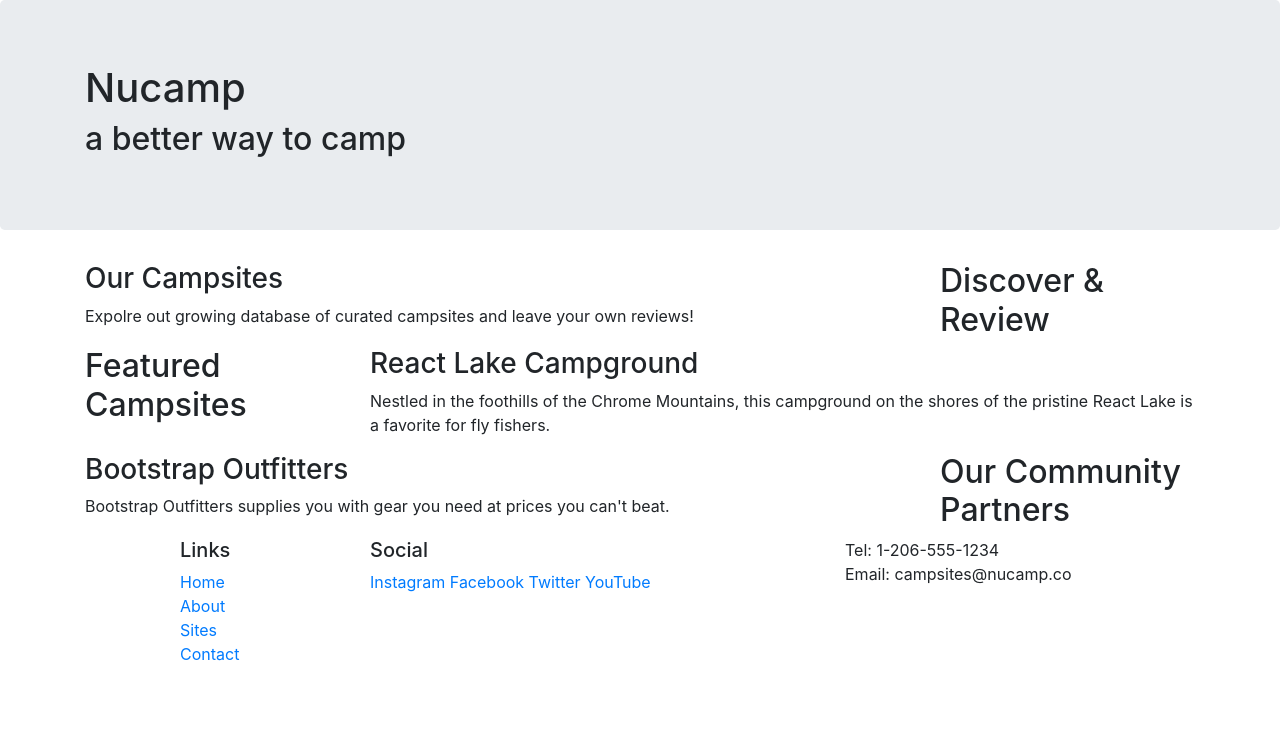
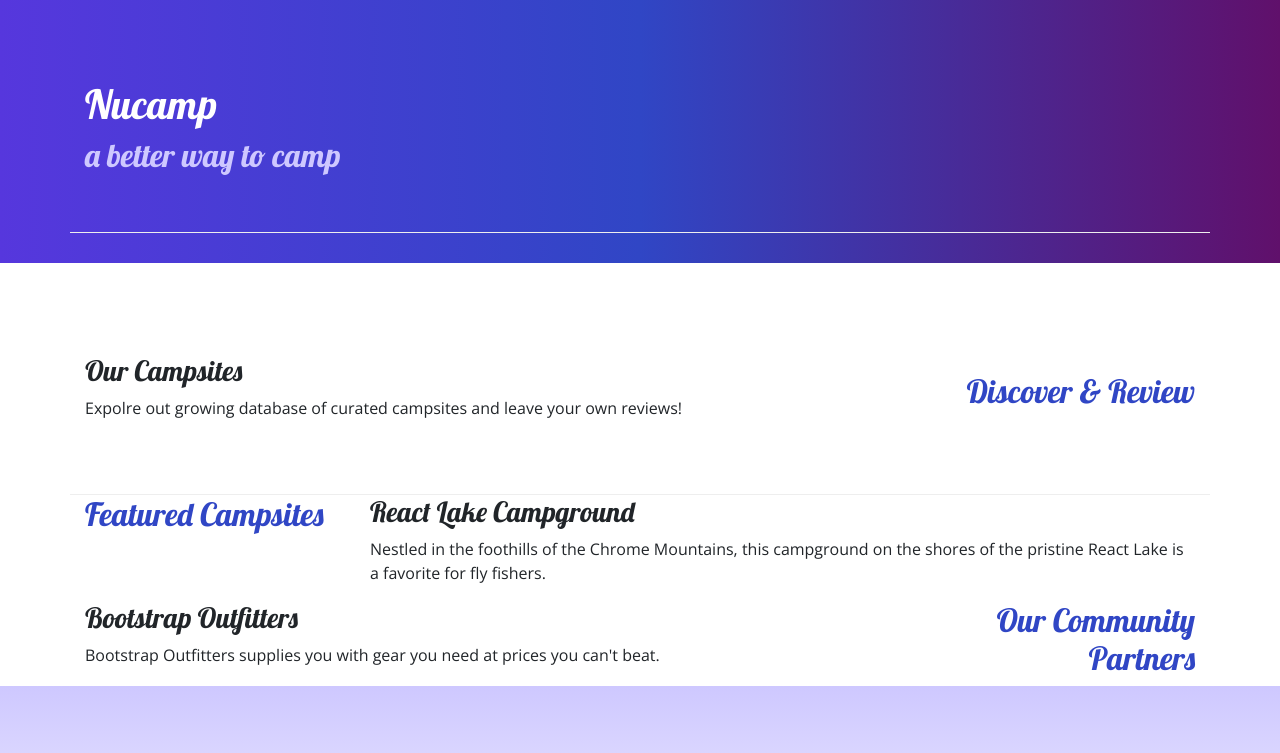
Before and after one commit to bnardy06/nucamp-bootstrap-revamp, a website: page index.html in a window 1280 px wide. Shown: the top 753 px of the page. Drawn offline with nearby package versions, Linux system fonts and the light colour scheme.

Commit message:
Adding Custom Styles

```diff
--- /dev/null
+++ b/css/styles.css
@@ -0,0 +1,32 @@
+body {
+    font-family: "Open Sans", sans-serif;
+}
+
+h1, h2, h3 {
+    font-family: "Lobster", cursive;
+}
+
+h2 {
+    color: #3046C5;
+}
+
+header h2 {
+    color: #CEC8FF;
+}
+
+footer {
+    background-image: linear-gradient(#CEC8FF, white);
+    padding: 20px 0;
+}
+
+.jumbotron {
+    padding: 30px;
+    background-image: linear-gradient(to right,#5637DD, #3046C5, #60106B);
+    color: white;
+}
+
+.row-content {
+    padding: 50px 0;
+    border-bottom: 1px ridge;
+    min-height: 200px;
+}
--- a/index.html
+++ b/index.html
@@ -5,16 +5,20 @@
     <meta charset="utf-8" />
     <meta name="viewport" content="width=device-width, initial-scale=1" />
 
+    <!--Bootstrap Css link comes first-->
     <link rel="stylesheet" href="node_modules/bootstrap/dist/css/bootstrap.min.css" />
+
+    <link rel="stylesheet" href="https://fonts.googleapis.com/css?family=Lobster|Open+Sans" />
+    <link rel="stylesheet" href="css/styles.css" />
 
     <title> Nucamp: A Better Way To Camp</title>
 </head>
 
 <body>
 
-    <header class="jumbotron">
+    <header class="jumbotron jumbotron-fluid">
         <div class="container">
-            <div class="row">
+            <div class="row row-content align-items-center">
                 <div class="col">
                     <h1> Nucamp </h1>
                     <h2> a better way to camp </h2>
@@ -24,9 +28,9 @@
     </header>
 
     <div class="container">
-        <div class="row">
+        <div class="row row-content align-items-center">
             <div class="col-sm-4 order-sm-last col-md-3">
-                <h2> Discover & Review </h2>
+                <h2 class="text-sm-right"> Discover & Review </h2>
                 </div>
                 <div class="col">
                     <h3> Our Campsites </h3>
@@ -46,7 +50,7 @@
 
             <div class="row">
                 <div class="col-sm-4 order-sm-last col-md-3">
-                    <h2> Our Community Partners </h2>
+                    <h2 class="text-sm-right"> Our Community Partners </h2>
                 </div>
                 <div class="col">
                     <h3> Bootstrap Outfitters </h3>
@@ -56,7 +60,7 @@
         </div>
     <footer>
         <div class="container">
-            <div class="row">
+            <div class="row row-content align-items-center">
                 <div class="col-4 col-sm-2 offset-1">
                     <h5> Links </h5>
                     <ul class="list-unstyled">
@@ -66,14 +70,14 @@
                         <li> <a href="#"> Contact </a> </li>
                     </ul>
                 </div>
-                <div class="col-6 col-sm-5">
+                <div class="col-6 col-sm-5 text-center">
                     <h5> Social </h5>
                     <a href="http://instagram.com/"> Instagram </a>
                     <a href="http://facebook.com/"> Facebook </a>
                     <a href="http://twitter.com/"> Twitter </a>
                     <a href="http://youtube.com/"> YouTube </a>
                 </div>
-                <div class="col-sm-4">
+                <div class="col-sm-4 text-center">
                     Tel: 1-206-555-1234 <br />
                     Email: campsites@nucamp.co
                 </div>
```
